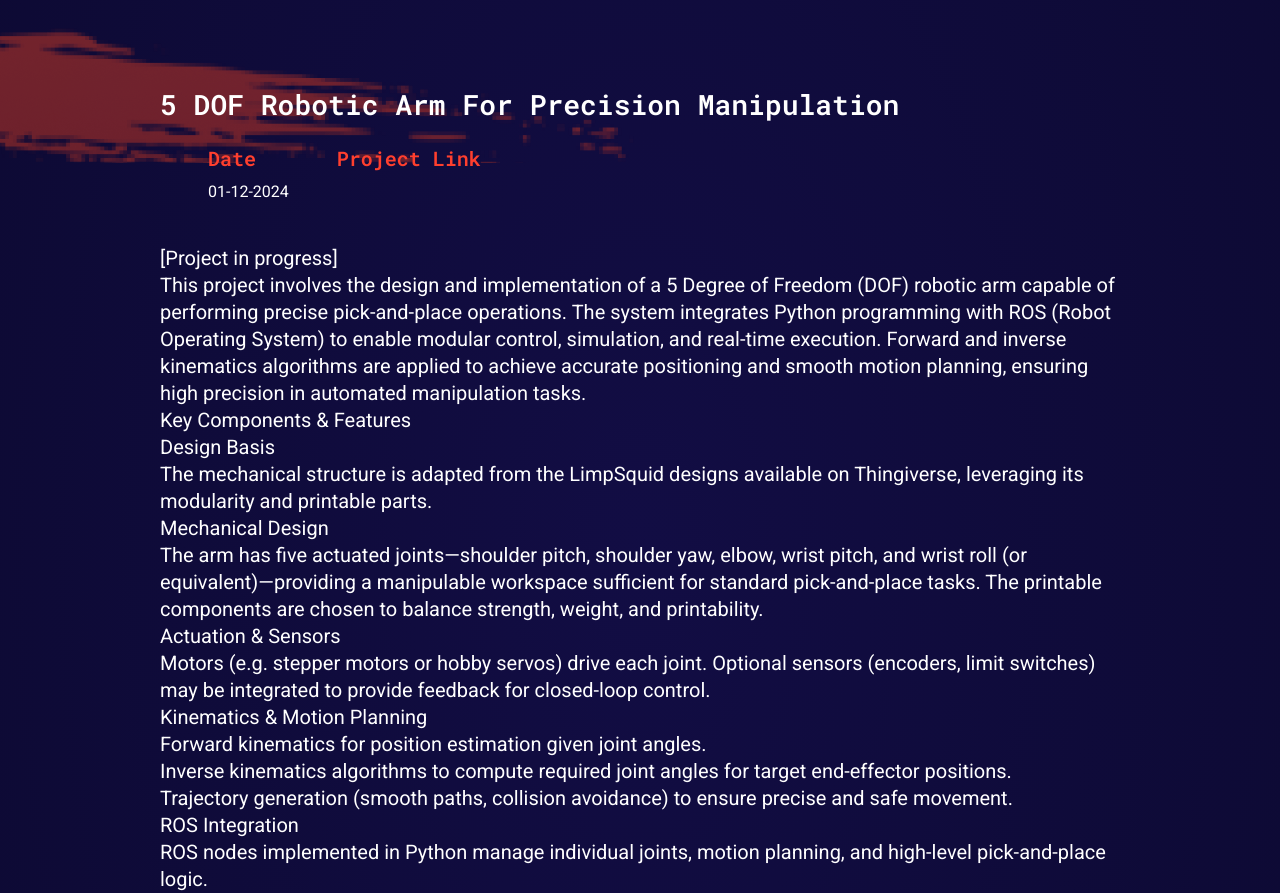
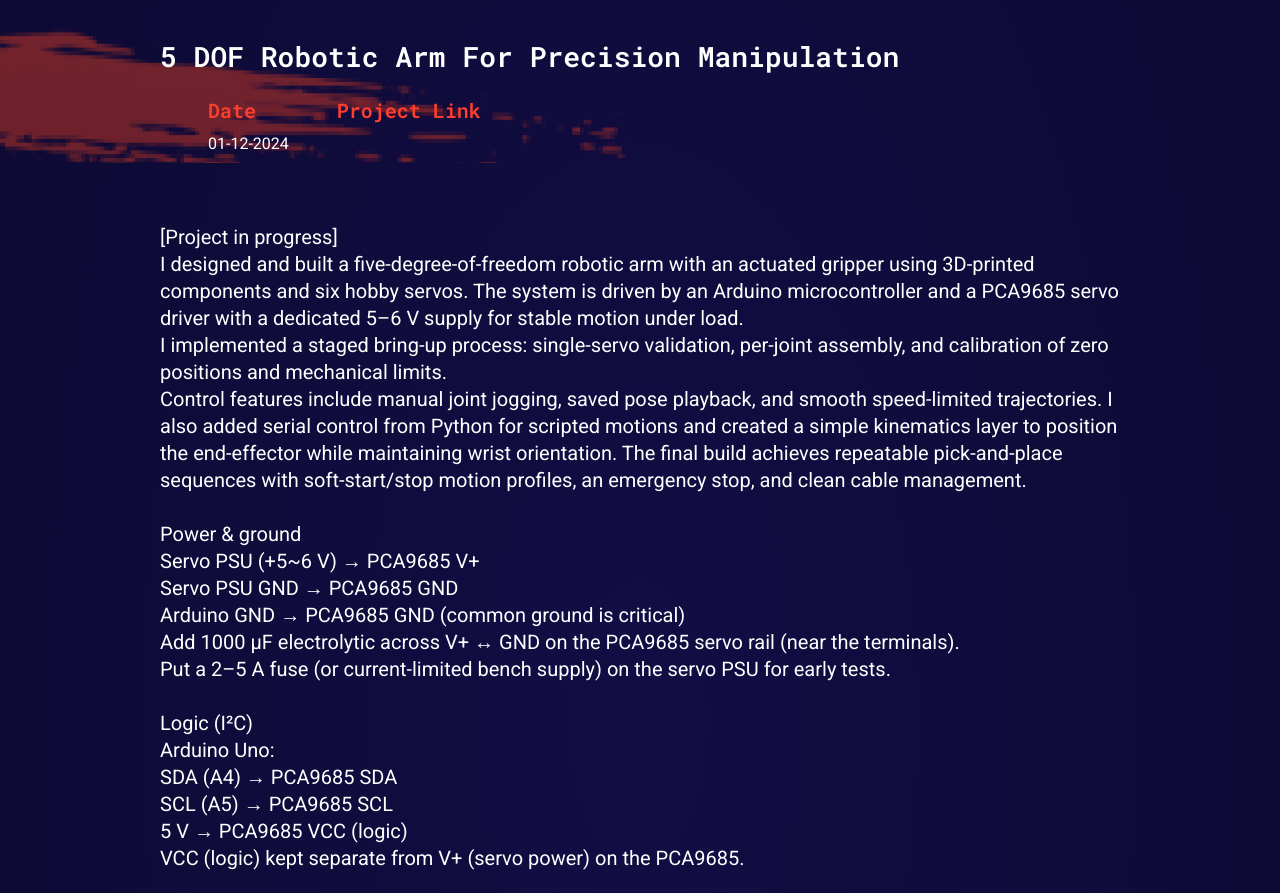
Before and after one commit to abhijithpradeepkumar/abhi.github.io, a plain HTML site: page portfolio-details-4.html in a window 1280 px wide. Shown: the part 637-1530 px from the top of the page. Drawn offline with nearby package versions, Linux system fonts and the light colour scheme.

Commit message:
Made changes to portfolio, portfolio 2 and 4

```diff
--- a/portfolio-details-4.html
+++ b/portfolio-details-4.html
@@ -166,7 +166,7 @@
                         <span class="breadcrumb-item active " aria-current="page">Project Details</span>
                     </nav>
                     <h3 class="banner-size fw-medium display-6 mb-3" data-aos="fade-up" data-aos-duration="1200">
-                       5 DOF Robotic Arm for Precision ManipulationProject <span class="text-primary"> Details</span>
+                       5 DOF Robotic Arm for Precision Manipulation<br>Project <span class="text-primary"> Details</span>
                     </h3>
                     <p data-aos="fade-up" data-aos-duration="1400">
                         Designing and programming a 5 Degree of Freedom (DOF) robotic arm using Python with ROS integration, achieving high precision in automated pick-and-place tasks using kinematics.[Project in progress]
@@ -176,7 +176,7 @@
 
             <div class="pt-5 mt-5" data-aos="fade-up" data-aos-duration="1400">
                 <div class="details">
-                    <h3 class=""> 5 DOF Robotic Arm for Precision Manipulation</h3>
+                    <h3 class=""> 5 DOF Robotic Arm for Precision Manipulation<br></h3>
                     <div class="mt-4">
                         <ul class="list-unstyled gap-2 gap-md-5 d-lg-flex">
                             <li>
@@ -194,43 +194,47 @@
                         </ul>
                     </div>
                     <div class="fs-5 my-4">
-                        <p>[Project in progress]<br> This project involves the design and implementation of a 5 Degree of Freedom (DOF) robotic arm capable of performing precise pick-and-place operations. The system integrates Python programming with ROS (Robot Operating System) to enable modular control, simulation, and real-time execution. Forward and inverse kinematics algorithms are applied to achieve accurate positioning and smooth motion planning, ensuring high precision in automated manipulation tasks.<br>
+                        <p><br>[Project in progress]<br> I designed and built a five-degree-of-freedom robotic arm with an actuated gripper using 3D-printed components and six hobby servos. The system is driven by an Arduino microcontroller and a PCA9685 servo driver with a dedicated 5–6 V supply for stable motion under load. <br> I implemented a staged bring-up process: single-servo validation, per-joint assembly, and calibration of zero positions and mechanical limits. <br>Control features include manual joint jogging, saved pose playback, and smooth speed-limited trajectories. I also added serial control from Python for scripted motions and created a simple kinematics layer to position the end-effector while maintaining wrist orientation. The final build achieves repeatable pick-and-place sequences with soft-start/stop motion profiles, an emergency stop, and clean cable management.<br><br>Power & ground
 
-Key Components & Features<br>Design Basis<br>
-The mechanical structure is adapted from the LimpSquid designs available on Thingiverse, leveraging its modularity and printable parts.
+<br>Servo PSU (+5~6 V) → PCA9685 V+
+
+<br>Servo PSU GND → PCA9685 GND
+
+<br>Arduino GND → PCA9685 GND (common ground is critical)
+
+<br>Add 1000 µF electrolytic across V+ ↔ GND on the PCA9685 servo rail (near the terminals).
+
+<br>Put a 2–5 A fuse (or current-limited bench supply) on the servo PSU for early tests.<br><br>Logic (I²C)
 <br>
-Mechanical Design<br>
-The arm has five actuated joints—shoulder pitch, shoulder yaw, elbow, wrist pitch, and wrist roll (or equivalent)—providing a manipulable workspace sufficient for standard pick-and-place tasks. The printable components are chosen to balance strength, weight, and printability.<br>
-Actuation & Sensors<br>
-Motors (e.g. stepper motors or hobby servos) drive each joint. Optional sensors (encoders, limit switches) may be integrated to provide feedback for closed-loop control.<br>
+Arduino Uno:
+<br>
+SDA (A4) → PCA9685 SDA
+<br>
+SCL (A5) → PCA9685 SCL
+<br>
+5 V → PCA9685 VCC (logic)
+<br>
+VCC (logic) kept separate from V+ (servo power) on the PCA9685.<br><br>Servos → PCA9685 channels<br><br>| Joint        | PCA9685 Channel |<br><br>
 
-Kinematics & Motion Planning<br>Forward kinematics for position estimation given joint angles.<br>
+| Base rotate  | 0               |<br>
+| Shoulder     | 1               |<br>
+| Elbow        | 2               |<br>
+| Wrist pitch  | 3               |<br>
+| Wrist rotate | 4               |<br>
+| Gripper      | 5               |<br>
+<br>
+<br>
+What the 5DOF arm can do: <br> Pick and place: Grab an object from spot A and put it at spot B, the same way every time.<br>
 
-Inverse kinematics algorithms to compute required joint angles for target end-effector positions.<br>
+Sort simple items: With a basic sensor (or human pressing a key), put light items in one bin and heavy/large ones in another.<br>
 
-Trajectory generation (smooth paths, collision avoidance) to ensure precise and safe movement.<br>
+Assembly moves: Hold a part while you screw/clip something else into it, or place parts into a jig. <br>
 
-ROS Integration<br>
-ROS nodes implemented in Python manage individual joints, motion planning, and high-level pick-and-place logic.<br>
+Teach & repeat: One can “move” it to a few poses (home → pick → place), save them, and it replays the sequence smoothly. <br>
 
-Use of ROS messages/topics/services/actions to handle commands and feedback.<br>
+Timed routines: Run a routine every N seconds/minutes—like feeding parts to a test rig.<br>
 
-Optionally simulation in Gazebo (or other simulators) for virtual testing before hardware deployment.<br>
-Precision & Calibration<br>
-The system includes calibration routines to reduce errors (e.g. mapping from joint commands to actual motion, correcting for backlash or print tolerances). Repeatability metrics are measured (e.g. ±mm at certain distances).<br>
-Pick-and-Place Workflow<br>
-Specify target object location (via vision or pre-defined coordinates).
-
-Calculate motion to approach the object.
-
-Grasp and lift.
-
-Move to destination.
-
-Release.
-
-Return to a safe or idle pose.<br>
-
+Camera-assisted (optional): With a cheap webcam + simple script, center on an object’s color/marker and pick it up (basic vision).<br>
                     </p>
                     </div>
                     <div class="row">
```
Also changed, not shown: portfolio-details-2.html (+1 -1 lines), portfolio-details.html (+2 -2 lines).
